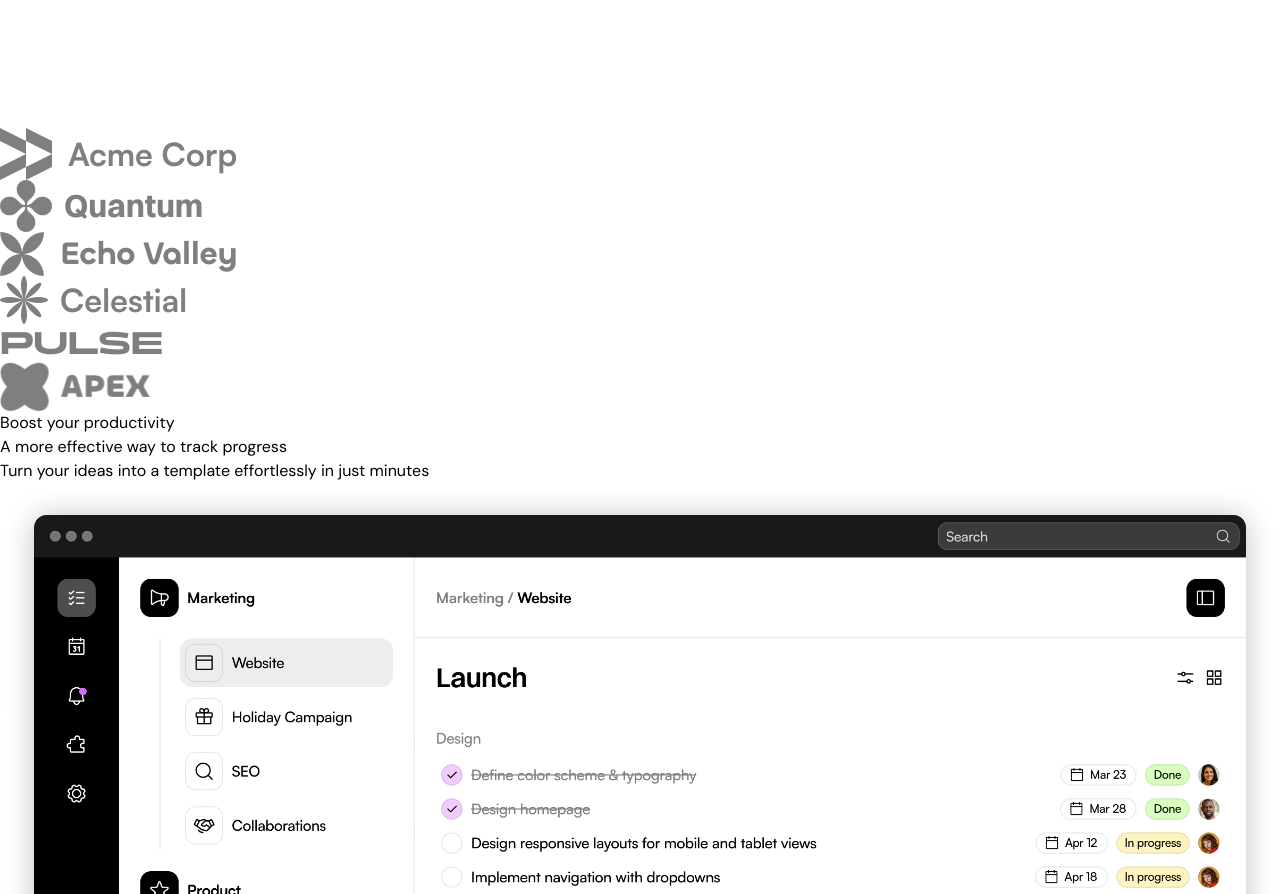
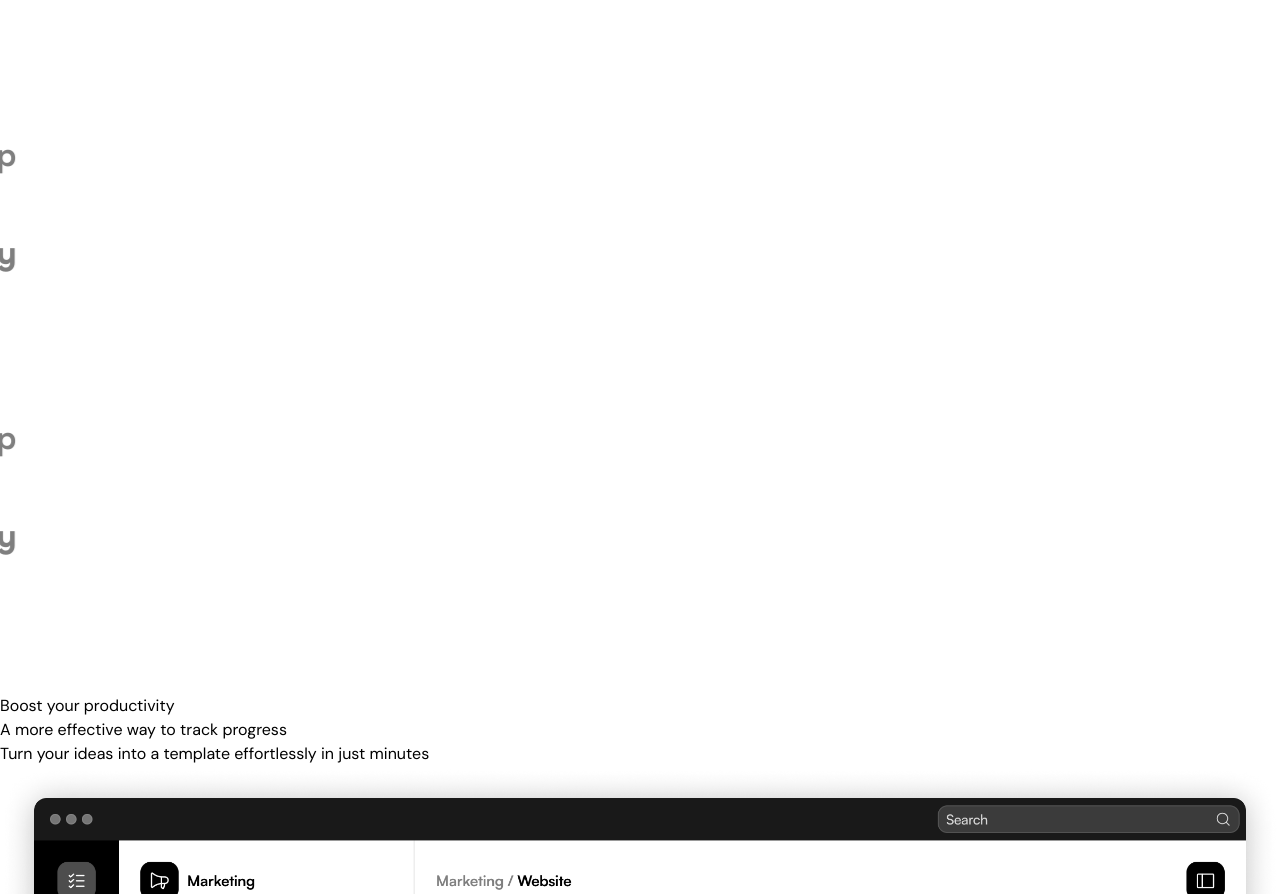
Before and after one commit to saliftankoano/kazedra-waitlist, a Next.js app: page / in a window 1280 px wide. Shown: the part 4660-5554 px from the top of the page. Built offline with nearby package versions, Linux system fonts and the light colour scheme.

Commit message:
add ticker animation

```diff
--- a/src/sections/LogoTicker.tsx
+++ b/src/sections/LogoTicker.tsx
@@ -1,3 +1,4 @@
+"use client";
 import acmeLogo from "@/assets/logo-acme.png";
 import quatumnLogo from "@/assets/logo-quantum.png";
 import echoLogo from "@/assets/logo-echo.png";
@@ -5,13 +6,24 @@
 import pulseLogo from "@/assets/logo-pulse.png";
 import apexLogo from "@/assets/logo-apex.png";
 import Image from "next/image";
-
+import { motion } from "framer-motion";
 export const LogoTicker = () => {
   return (
     <div className="py-8 md:py-12 bg-white">
       <div className="container">
         <div className="flex overflow-hidden [mask-image:linear-gradient(to_right,transparent,black,transparent)]">
-          <div className="flex gap-14 flex-none">
+          <motion.div
+            className="flex gap-14 flex-none pr-14"
+            animate={{
+              translateX: "-50%",
+            }}
+            transition={{
+              duration: 20,
+              repeat: Infinity,
+              ease: "linear",
+              repeatType: "loop",
+            }}
+          >
             <Image
               className="logo-ticker-image"
               src={acmeLogo}
@@ -42,7 +54,39 @@
               src={apexLogo}
               alt="apex logo"
             />
-          </div>
+
+            {/*Second set of logos */}
+            <Image
+              className="logo-ticker-image"
+              src={acmeLogo}
+              alt="acme logo"
+            />
+            <Image
+              className="logo-ticker-image"
+              src={quatumnLogo}
+              alt="quatumn logo"
+            />
+            <Image
+              className="logo-ticker-image"
+              src={echoLogo}
+              alt="echo logo"
+            />
+            <Image
+              className="logo-ticker-image"
+              src={celestialLogo}
+              alt="celestial logo"
+            />
+            <Image
+              className="logo-ticker-image"
+              src={pulseLogo}
+              alt="pulse logo"
+            />
+            <Image
+              className="logo-ticker-image"
+              src={apexLogo}
+              alt="apex logo"
+            />
+          </motion.div>
         </div>
       </div>
     </div>
```
